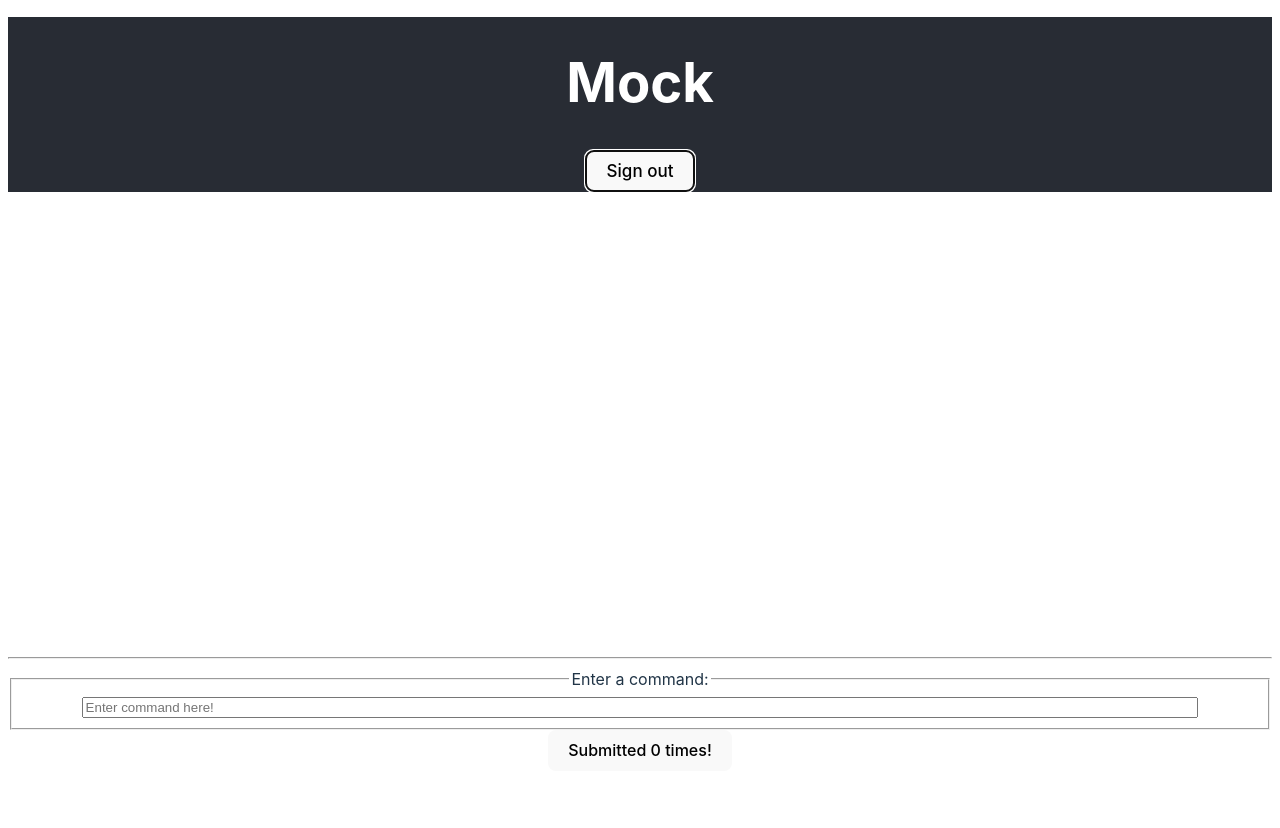
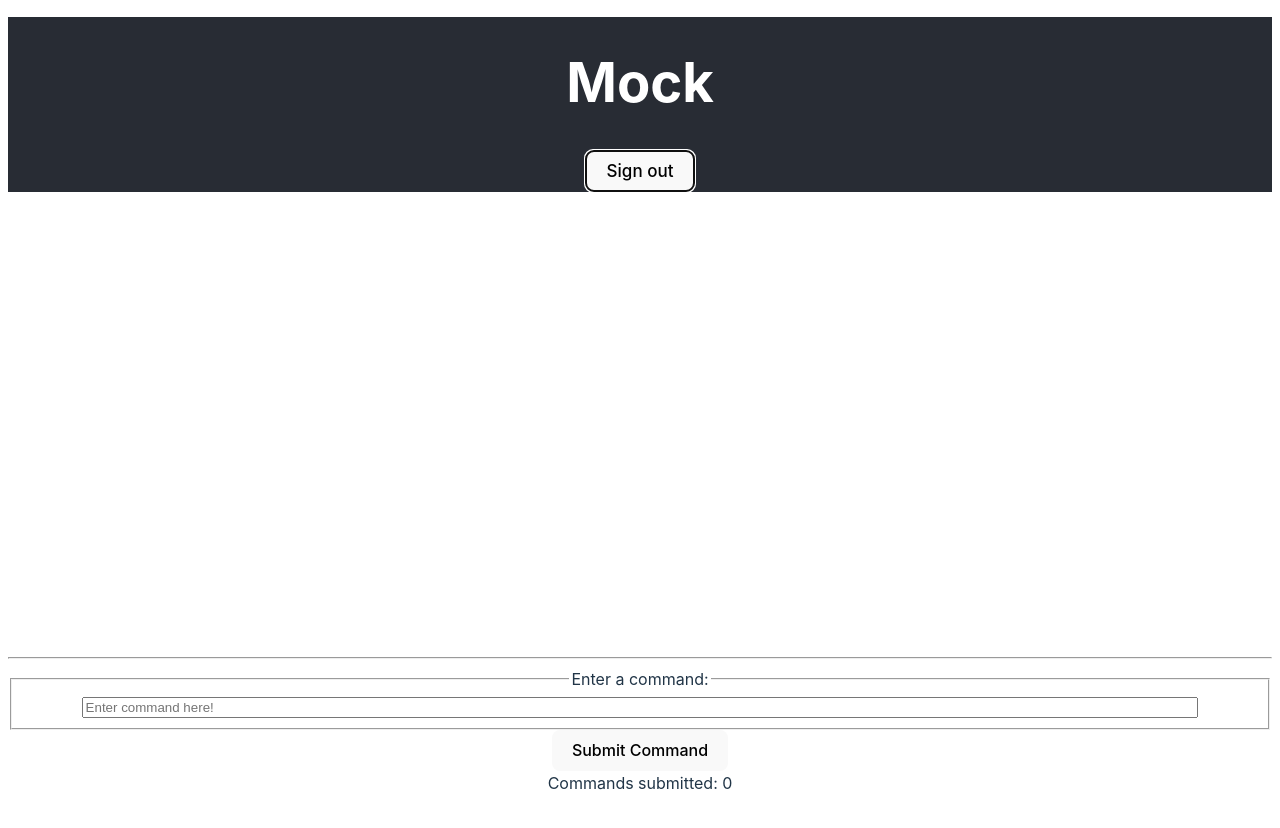
Before and after one commit to cs0320-s24/mock-emonch-b3nkang, a React (Vite) app: page / in a window 1280 px wide. Both pictures are taken after a click on the button "Login". Shown: the top 828 px of the page. Built offline with nearby package versions, Linux system fonts and the light colour scheme.

Commit message:
feat: add User Story 1

```diff
--- a/src/components/REPL.tsx
+++ b/src/components/REPL.tsx
@@ -3,26 +3,20 @@ import "../styles/main.css";
 import { REPLHistory } from "./REPLHistory";
 import { REPLInput } from "./REPLInput";
 
-/*
-  You'll want to expand this component (and others) for the sprints! Remember
-  that you can pass "props" as function arguments. If you need to handle state
-  at a higher level, just move up the hooks and pass the state/setter as a prop.
+export default function REPL() {
+  const [history, setHistory] = useState<string[]>([]);
+  const [mode, setMode] = useState('brief'); // Added mode state
 
-  This is a great top level component for the REPL. It's a good idea to have organize all components in a component folder.
-  You don't need to do that for this gearup.
-*/
+  // Function to toggle between 'brief' and 'verbose' modes
+  const switchMode = () => {
+    setMode(mode === 'brief' ? 'verbose' : 'brief');
+  };
 
-export default function REPL() {
-  // TODO: Add some kind of shared state that holds all the commands submitted.
-  const [history, setHistory] = useState<string[]>([]);
   return (
     <div className="repl">
-      {/*This is where your REPLHistory might go... You also may choose to add it within your REPLInput
-      component or somewhere else depending on your component organization. What are the pros and cons of each? */}
-      {/* TODO: Update your REPLHistory and REPLInput to take in new shared state as props */}
       <REPLHistory history={history} />
       <hr></hr>
-      <REPLInput history={history} setHistory={setHistory} />
+      <REPLInput history={history} setHistory={setHistory} mode={mode} switchMode={switchMode} />
     </div>
   );
 }
--- a/src/components/REPLHistory.tsx
+++ b/src/components/REPLHistory.tsx
@@ -1,17 +1,18 @@
 import "../styles/main.css";
 
 interface REPLHistoryProps {
-  // TODO: Fill with some shared state tracking all the pushed commands
   history: string[];
 }
-export function REPLHistory(props: REPLHistoryProps) {
+export function REPLHistory({ history }: REPLHistoryProps) {
   return (
     <div className="repl-history">
-      {/* This is where command history will go */}
-      {/* TODO: To go through all the pushed commands... try the .map() function! */}
-      {props.history.map((command, index) => (
-        <p>{command}</p>
-      ))}
+      {history.map((entry, index) => {
+
+        const parts = entry.split('\n').map((part, partIndex) => (
+          <div key={partIndex}>{part}</div>
+        ));
+        return <div key={index}>{parts}</div>;
+      })}
     </div>
   );
 }
--- a/src/components/REPLInput.tsx
+++ b/src/components/REPLInput.tsx
@@ -3,39 +3,35 @@ import { Dispatch, SetStateAction, useState } from "react";
 import { ControlledInput } from "./ControlledInput";
 
 interface REPLInputProps {
-  // TODO: Fill this with desired props... Maybe something to keep track of the submitted commands
   history: string[];
   setHistory: Dispatch<SetStateAction<string[]>>;
+  mode: string;
+  switchMode: () => void;
 }
-// You can use a custom interface or explicit fields or both! An alternative to the current function header might be:
-// REPLInput(history: string[], setHistory: Dispatch<SetStateAction<string[]>>)
-export function REPLInput(props: REPLInputProps) {
-  // Remember: let React manage state in your webapp.
-  // Manages the contents of the input box
+
+export function REPLInput({ history, setHistory, mode, switchMode }: REPLInputProps) {
   const [commandString, setCommandString] = useState<string>("");
   const [count, setCount] = useState<number>(0);
 
-  // TODO WITH TA : add a count state
+  function handleSubmit(commandString: string) {
+    const trimmedCommand = commandString.trim().toLowerCase();
+    setCount(count + 1);
 
-  // TODO WITH TA: build a handleSubmit function called in button onClick
-  function handleSubmit(commandString: string) {
-    setCount(count + 1);
-    console.log(count);
-    props.setHistory([...props.history, commandString]);
-    setCommandString("");
+    if (trimmedCommand === "mode") {
+      switchMode();
+      const modeSwitchMessage = `Switched to ${mode === 'brief' ? 'verbose' : 'brief'} mode`;
+      setHistory([...history, `${modeSwitchMessage}`]);
+    } else {
+      const output = mode === 'verbose'
+            ? `Command: ${trimmedCommand}\nOutput: ${trimmedCommand}`
+            : trimmedCommand;
+      setHistory([...history, output]);
+    }
+    setCommandString(""); // Clear the input field after submission
   }
-  // TODO: Once it increments, try to make it push commands... Note that you can use the `...` spread syntax to copy what was there before
-  // add to it with new commands.
-  /**
-   * We suggest breaking down this component into smaller components, think about the individual pieces
-   * of the REPL and how they connect to each other...
-   */
+
   return (
     <div className="repl-input">
-      {/* This is a comment within the JSX. Notice that it's a TypeScript comment wrapped in
-            braces, so that React knows it should be interpreted as TypeScript */}
-      {/* I opted to use this HTML tag; you don't need to. It structures multiple input fields
-            into a single unit, which makes it easier for screenreaders to navigate. */}
       <fieldset>
         <legend>Enter a command:</legend>
         <ControlledInput
@@ -44,11 +40,12 @@ export function REPLInput(props: REPLInputProps) {
           ariaLabel={"Command input"}
         />
       </fieldset>
-      {/* TODO WITH TA: Build a handleSubmit function that increments count and displays the text in the button */}
-      {/* TODO: Currently this button just counts up, can we make it push the contents of the input box to the history?*/}
       <button onClick={() => handleSubmit(commandString)}>
-        Submitted {count} times!
+        Submit Command
       </button>
+      <div>
+        Commands submitted: {count}
+      </div>
     </div>
   );
 }
```
